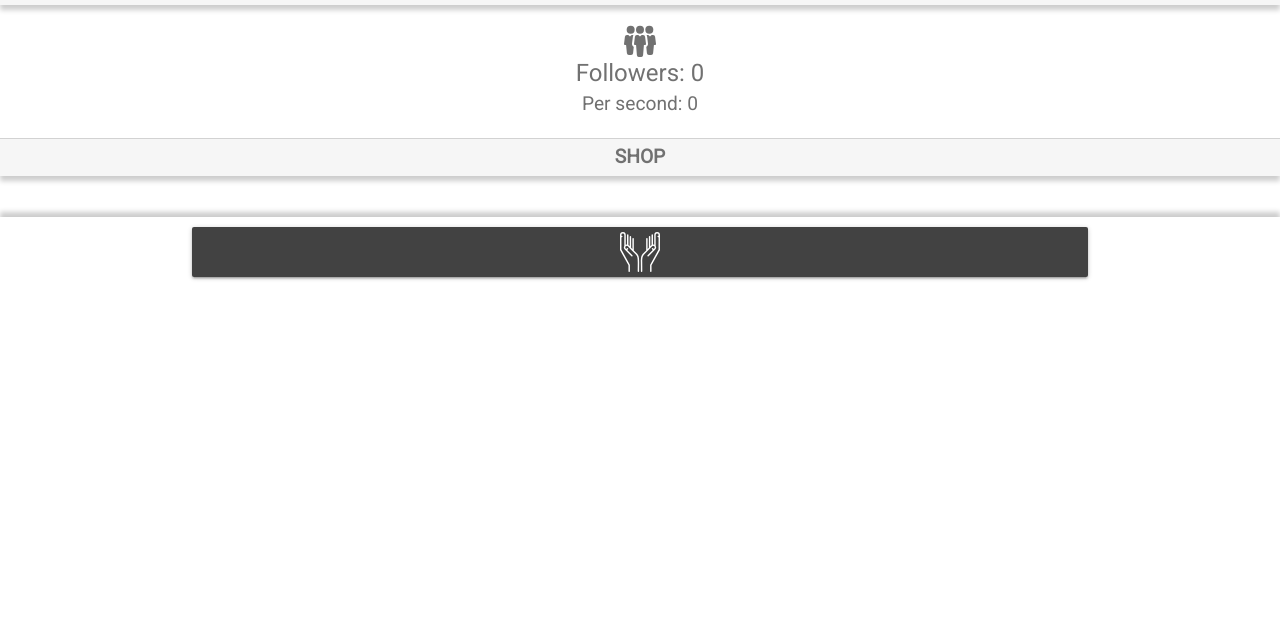
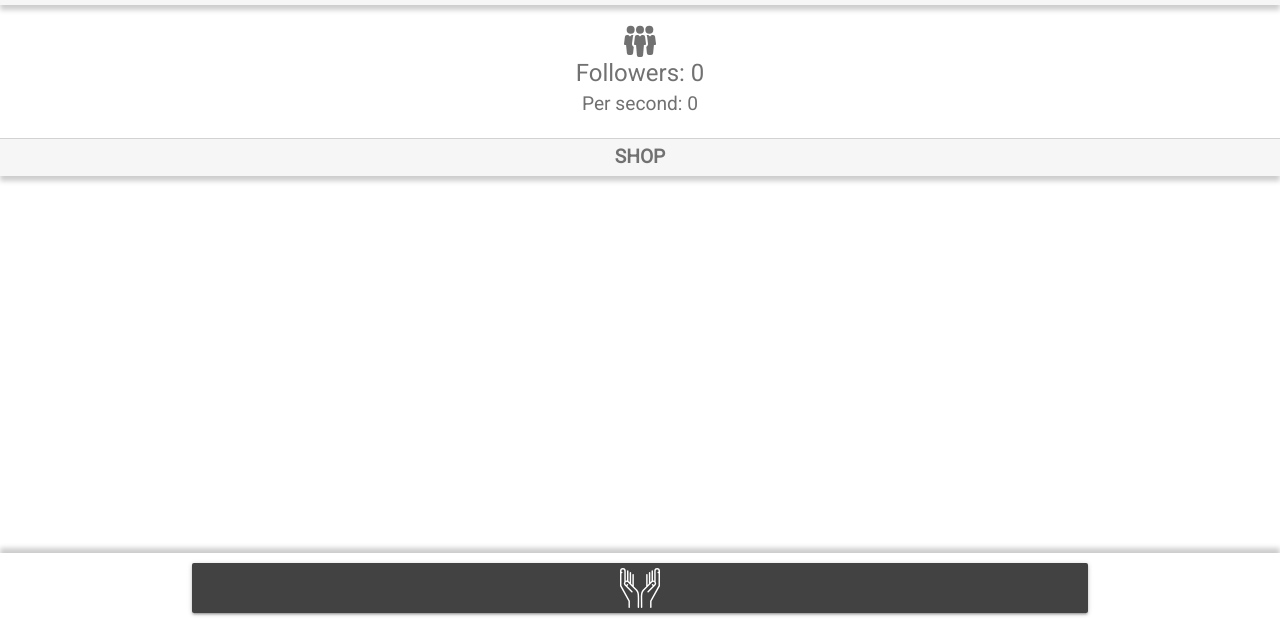
Before and after one commit to quadcerebrumal/TheProphet, a plain HTML site: page index.html in a window 1280 px wide. Shown: the part 177-800 px from the top of the page. Drawn offline with nearby package versions, Linux system fonts and the light colour scheme.

Commit message:
* Recruit-btn at bottom without page content

```diff
--- a/css/main.css
+++ b/css/main.css
@@ -287,14 +287,15 @@ nav .brand-logo {
 }
 
 #recruit-btn-wrapper {
-  background-color: #FFFFFF;
-  padding: 10px 0 0 0;
-  position: sticky;
+  position: fixed;
+  width: 100%;
   bottom: 0;
   z-index: 7;
   box-shadow: 0 -5px 5px rgba(0, 0, 0, 0.2);
+  background-color: #fff;
 }
 #recruit-btn {
+  margin: 10px 0;
   height: 50px;
   width: 70%;
 }
```
